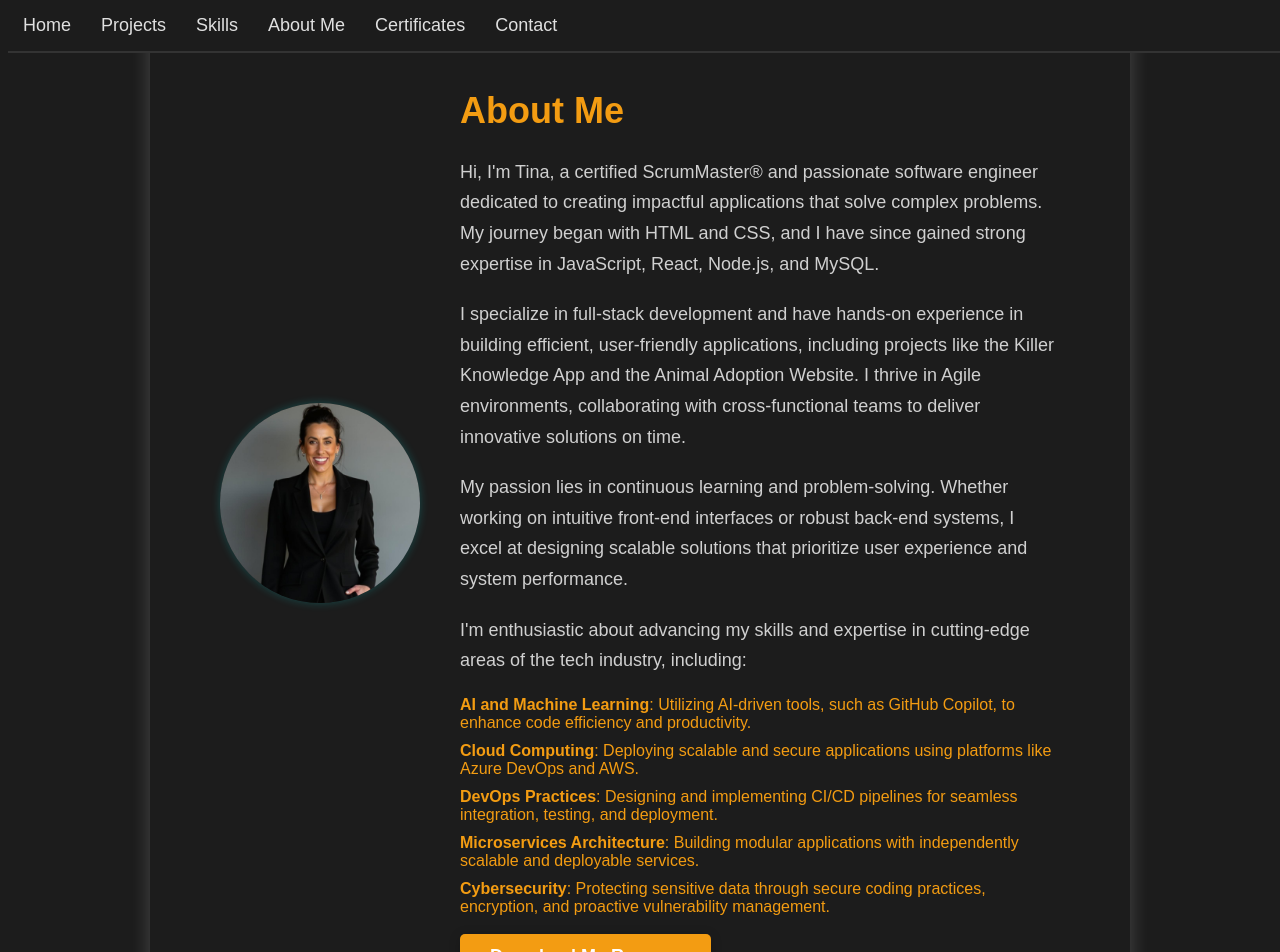
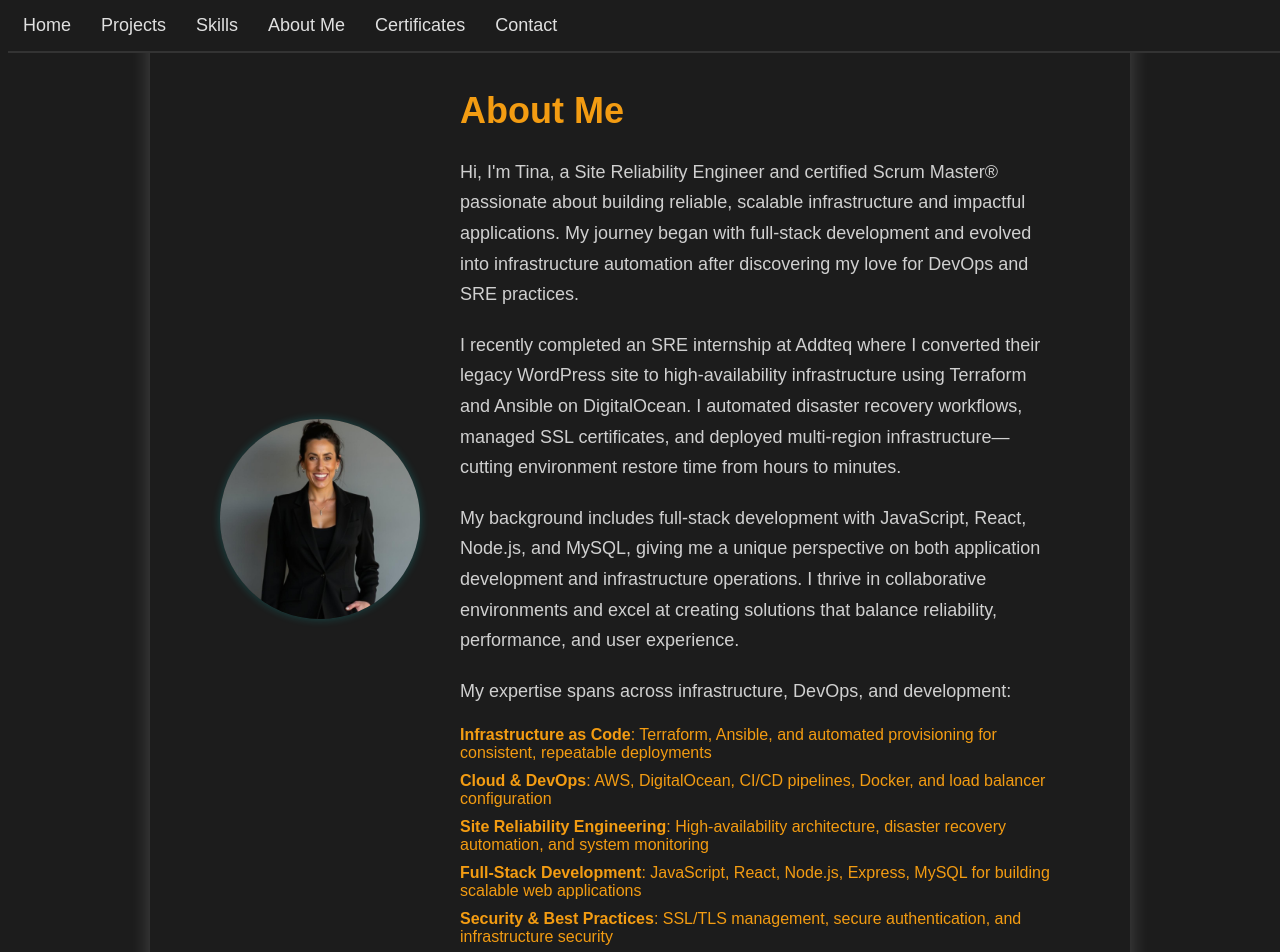
Before and after one commit to Tea-naa/My-Portfolio, a React (Create React App) app: page /about in a window 1280 px wide. Shown: the top 952 px of the page. Built offline with nearby package versions, Linux system fonts and the light colour scheme.

Commit message:
Updated for addteq internship

```diff
--- a/src/components/About.js
+++ b/src/components/About.js
@@ -17,34 +17,36 @@ const About = () => {
                         className="profile-image"
                     />
                     <div className="profile-hover">
-                        <p>Full Stack Developer | Tech Enthusiast | Lifelong Learner</p>
+                        <p>Site Reliability Engineer | DevOps | Full Stack Developer</p>
                     </div>
                 </div>
                 <div className="about-content">
     <h2 className="about-heading">About Me</h2>
     <p className="about-paragraph">
-        Hi, I'm Tina, a certified ScrumMaster® and passionate software engineer dedicated to creating impactful applications that solve complex problems.
-        My journey began with HTML and CSS, and I have since gained strong expertise in JavaScript, React, Node.js, and MySQL.
+        Hi, I'm Tina, a Site Reliability Engineer and certified Scrum Master® passionate about building reliable, scalable
+        infrastructure and impactful applications. My journey began with full-stack development and evolved into infrastructure
+        automation after discovering my love for DevOps and SRE practices.
     </p>
     <p className="about-paragraph">
-        I specialize in full-stack development and have hands-on experience in building efficient, user-friendly applications,
-        including projects like the Killer Knowledge App and the Animal Adoption Website. I thrive in Agile environments,
-        collaborating with cross-functional teams to deliver innovative solutions on time.
+        I recently completed an SRE internship at Addteq where I converted their legacy WordPress site to high-availability
+        infrastructure using Terraform and Ansible on DigitalOcean. I automated disaster recovery workflows, managed SSL
+        certificates, and deployed multi-region infrastructure—cutting environment restore time from hours to minutes.
     </p>
     <p className="about-paragraph">
-        My passion lies in continuous learning and problem-solving. Whether working on intuitive front-end interfaces or robust back-end systems,
-        I excel at designing scalable solutions that prioritize user experience and system performance.
+        My background includes full-stack development with JavaScript, React, Node.js, and MySQL, giving me a unique perspective
+        on both application development and infrastructure operations. I thrive in collaborative environments and excel at creating
+        solutions that balance reliability, performance, and user experience.
     </p>
     <div className="skills-container">
         <p className="about-paragraph">
-            I'm enthusiastic about advancing my skills and expertise in cutting-edge areas of the tech industry, including:
+            My expertise spans across infrastructure, DevOps, and development:
         </p>
         <ul className="skills-list">
-            <li><strong>AI and Machine Learning</strong>: Utilizing AI-driven tools, such as GitHub Copilot, to enhance code efficiency and productivity.</li>
-            <li><strong>Cloud Computing</strong>: Deploying scalable and secure applications using platforms like Azure DevOps and AWS.</li>
-            <li><strong>DevOps Practices</strong>: Designing and implementing CI/CD pipelines for seamless integration, testing, and deployment.</li>
-            <li><strong>Microservices Architecture</strong>: Building modular applications with independently scalable and deployable services.</li>
-            <li><strong>Cybersecurity</strong>: Protecting sensitive data through secure coding practices, encryption, and proactive vulnerability management.</li>
+            <li><strong>Infrastructure as Code</strong>: Terraform, Ansible, and automated provisioning for consistent, repeatable deployments</li>
+            <li><strong>Cloud & DevOps</strong>: AWS, DigitalOcean, CI/CD pipelines, Docker, and load balancer configuration</li>
+            <li><strong>Site Reliability Engineering</strong>: High-availability architecture, disaster recovery automation, and system monitoring</li>
+            <li><strong>Full-Stack Development</strong>: JavaScript, React, Node.js, Express, MySQL for building scalable web applications</li>
+            <li><strong>Security & Best Practices</strong>: SSL/TLS management, secure authentication, and infrastructure security</li>
         </ul>
                     </div>
                     <a href="TinaBajwaResume.pdf" className="resume-link" download>
--- a/src/components/Home.js
+++ b/src/components/Home.js
@@ -21,7 +21,7 @@ const Home = () => {
                         onMouseLeave={() => setIsHovered(false)}
                     />
                     <div className={`profile-hover ${isHovered ? 'profile-hover-visible' : ''}`}>
-                        <p>Full Stack Developer | Tech Enthusiast | Lifelong Learner</p>
+                    <p>Site Reliability Engineer | Full Stack Developer | Infrastructure Enthusiast</p>
                     </div>
                 </div>
 
@@ -29,10 +29,11 @@ const Home = () => {
                     Welcome to My Portfolio!
                 </h1>
                 <p style={styles.paragraph}>
-                    Welcome! I am a passionate full-stack developer dedicated to crafting dynamic, user-friendly web applications. With expertise in JavaScript, React, Node.js, and Express, I thrive on building innovative solutions that seamlessly blend creativity with functionality.
+                Welcome! I'm a Site Reliability Engineer with experience in infrastructure automation and full-stack development. I specialize in building high-availability systems using Terraform and Ansible, while also creating user-friendly web applications with JavaScript, React, and Node.js.
+
                 </p>
                 <p style={styles.paragraph}>
-                    Explore my portfolio to discover the projects that showcase my technical skills and commitment to delivering impactful digital experiences.
+                    Explore my portfolio to see infrastructure projects, DevOps automation, and full-stack applications that showcase my technical skills and commitment to building reliable, scalable systems.
                 </p>
 
                 <Link to="/projects"
```
